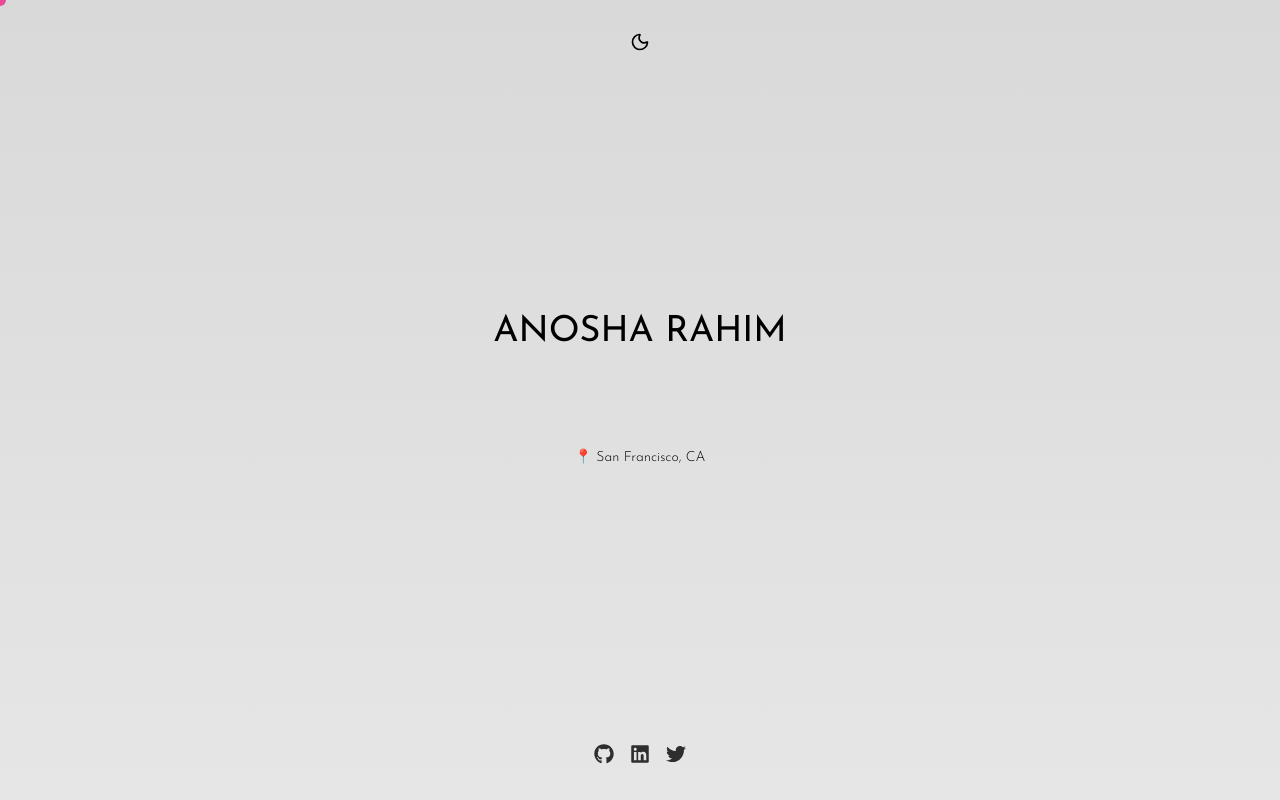
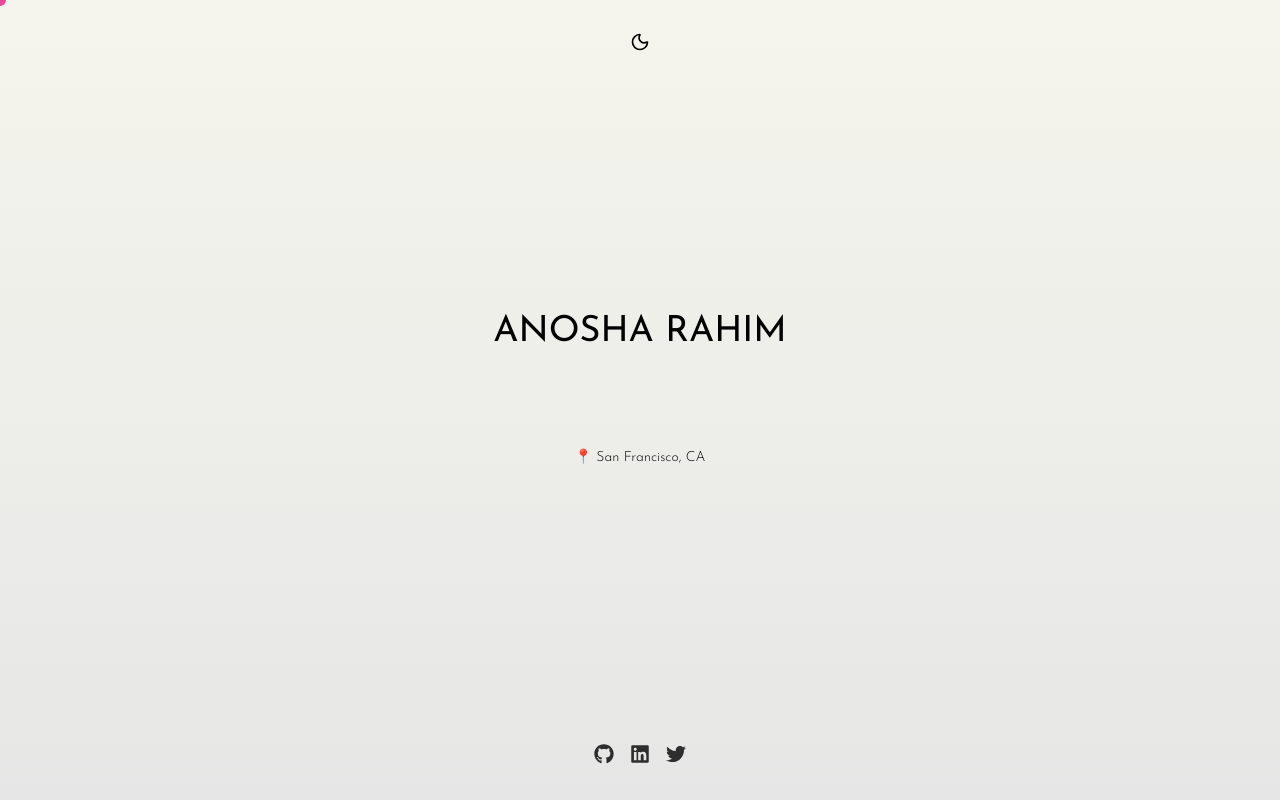
Before and after one commit to earthgirl7/personal-website, a Next.js app: page / in a window 1280 px wide. Built offline with nearby package versions, Linux system fonts and the light colour scheme.

Commit message:
change bg color

```diff
--- a/app/globals.css
+++ b/app/globals.css
@@ -4,7 +4,7 @@
 
 :root {
   --foreground-rgb: 0, 0, 0;
-  --background-start-rgb: 217, 217, 217;
+  --background-start-rgb: 245, 245, 237;
   --background-end-rgb: 230, 230, 230;
   --hover-color: 236,72,153;
   --hr-color: black;
@@ -25,10 +25,10 @@
 }
 
 html.dark {
-  --foreground-rgb: 217, 217, 217;
+  --foreground-rgb: 245, 245, 237;
   --background-start-rgb: 25, 23, 23;
   --background-end-rgb: 25, 23, 23;
-  --hr-color: 217, 217, 217;
+  --hr-color: 245, 245, 237;
 }
 
 body {
```
